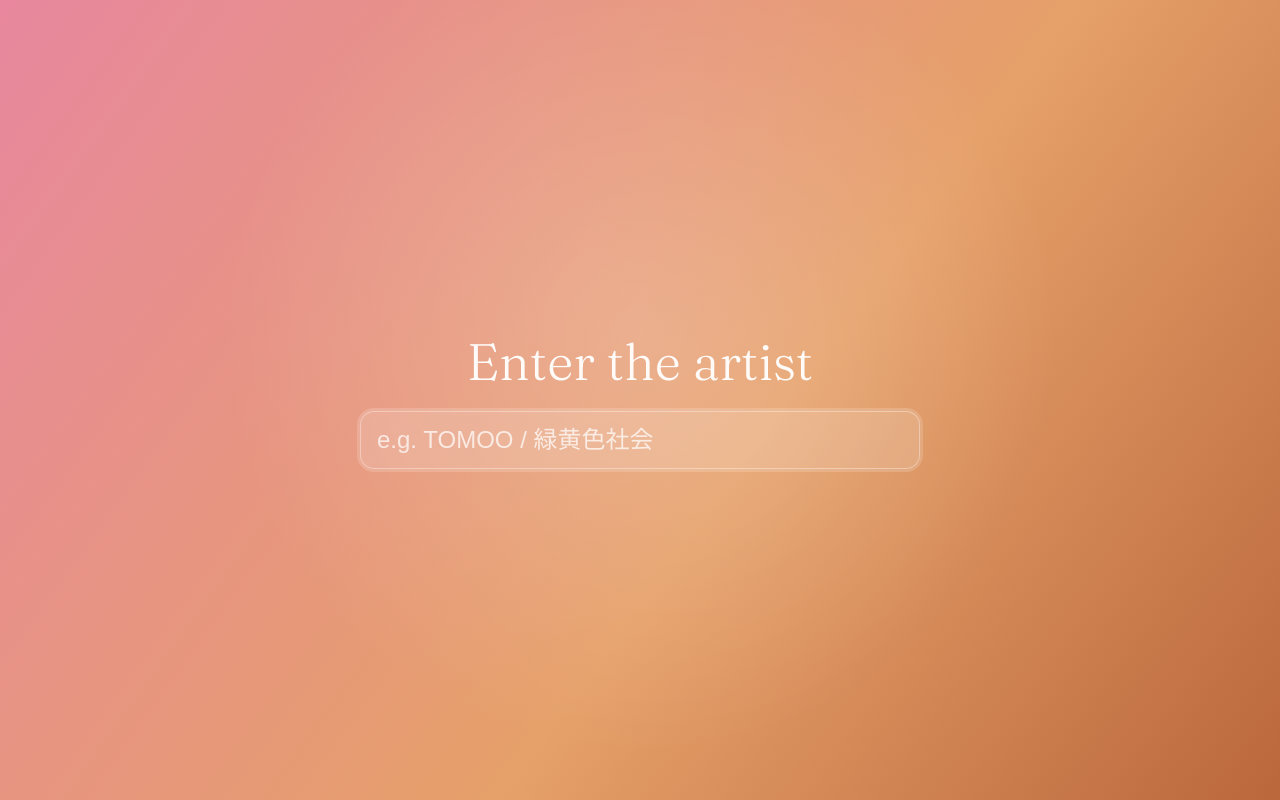
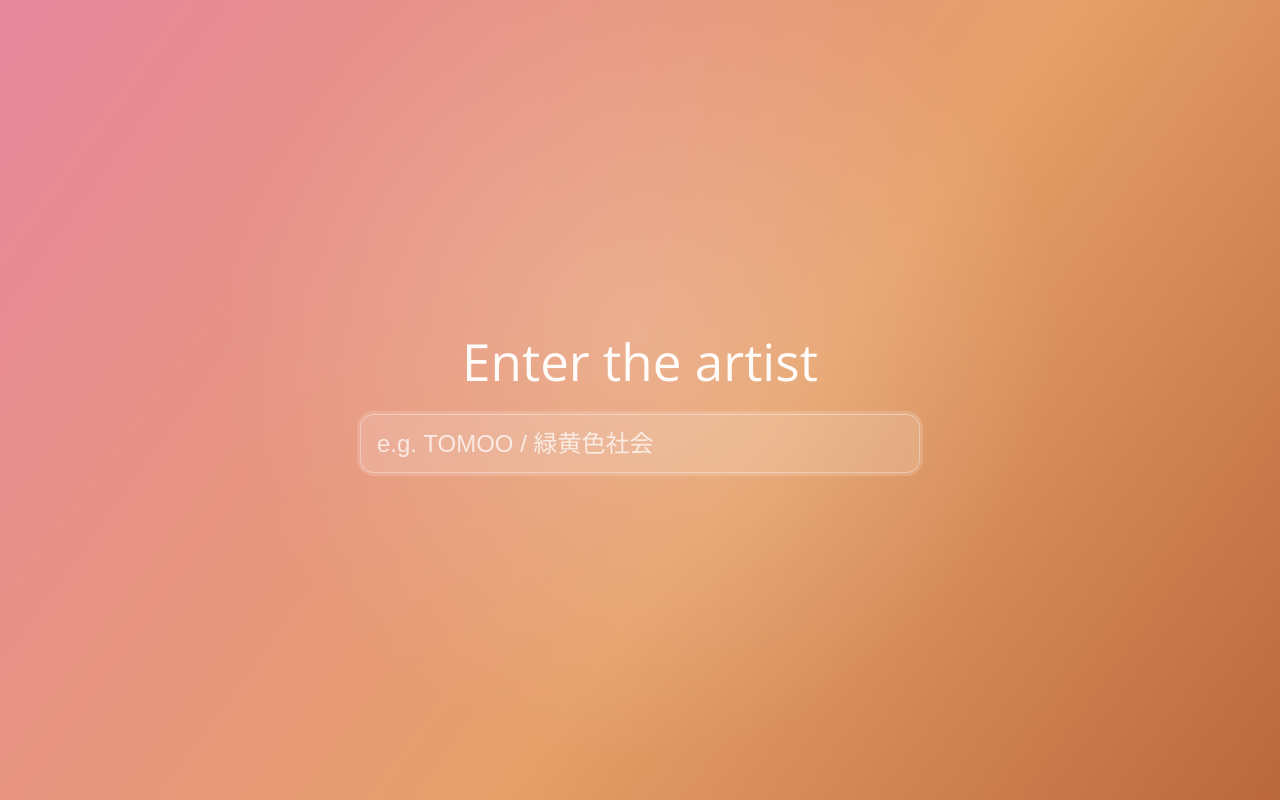
Before and after one commit to thefascinations-pixel/omakase-shuffle-backend, a website: page public/index.html in a window 1280 px wide. Drawn offline with nearby package versions, Linux system fonts and the light colour scheme.

Commit message:
Update web UI and ignore local env file

```diff
--- a/public/app.css
+++ b/public/app.css
@@ -20,7 +20,7 @@ html,
 body {
   margin: 0;
   min-height: 100%;
-  font-family: "Fraunces", "Times New Roman", serif;
+  font-family: "Open Sans", "Helvetica Neue", Arial, sans-serif;
 }
 
 body {
--- a/public/index.html
+++ b/public/index.html
@@ -7,7 +7,7 @@
     <link rel="preconnect" href="https://fonts.googleapis.com" />
     <link rel="preconnect" href="https://fonts.gstatic.com" crossorigin />
     <link
-      href="https://fonts.googleapis.com/css2?family=Fraunces:opsz,wght@9..144,300;9..144,400;9..144,600&display=swap"
+      href="https://fonts.googleapis.com/css2?family=Open+Sans:wght@300;400;600&display=swap"
       rel="stylesheet"
     />
     <link rel="stylesheet" href="/app.css" />
```
Also changed, not shown: 1 other file.
